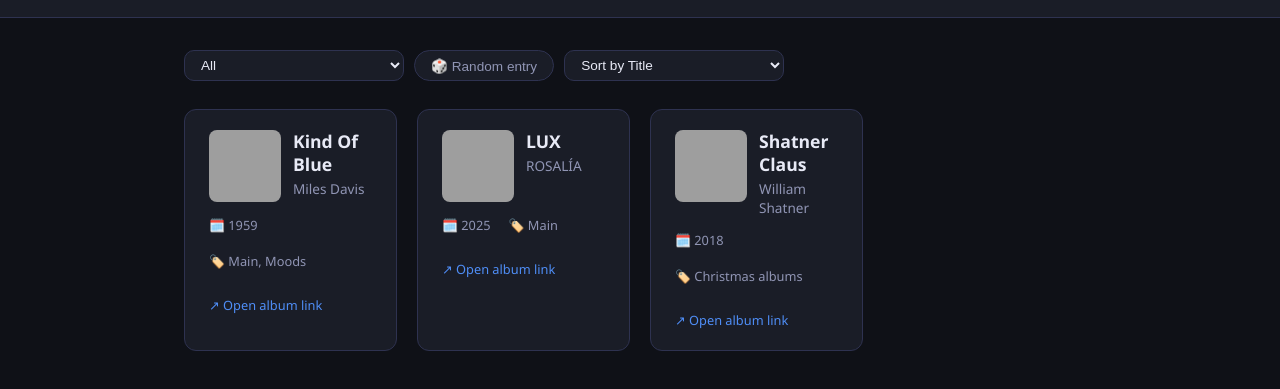
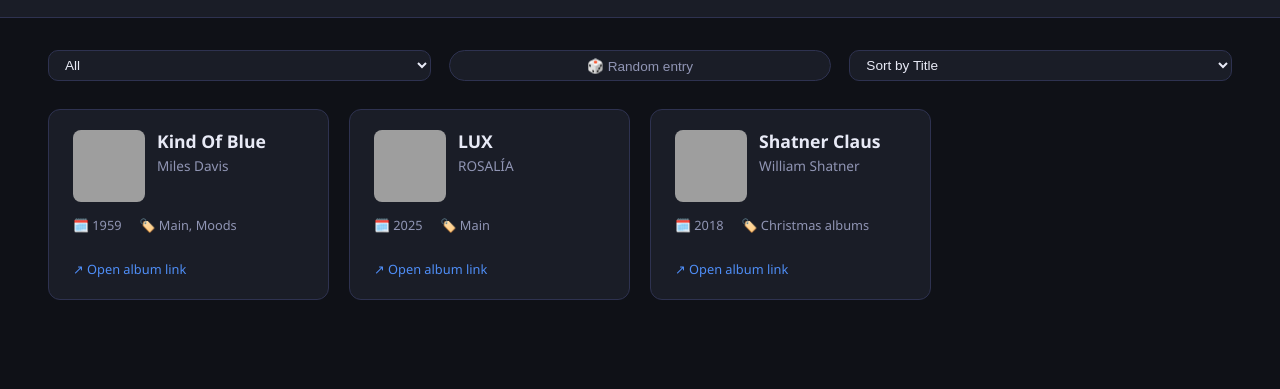
Before and after one commit to stopherjones/record-collection, a plain HTML site: page index.html in a window 1280 px wide. Shown: the part 77-466 px from the top of the page. Drawn offline with Linux system fonts and the light colour scheme; grey boxes are pictures that could not be loaded.

Commit message:
better width

```diff
--- a/style.css
+++ b/style.css
@@ -36,14 +36,18 @@
 header .logo { font-size: 2rem; }
 header .subtitle { color: var(--muted); font-size: 0.9rem; margin-top: 2px; }
 
-main { max-width: 960px; margin: 0 auto; padding: 32px 24px; }
+main { max-width: 1440px; margin: 0 auto; padding: 32px 24px; }
 
 /* ── Filters ── */
 .filters {
   display: flex;
-  gap: 10px;
-  margin-bottom: 28px;
+  gap: 12px;
+  margin: 0 auto 28px;
   flex-wrap: wrap;
+  width: min(100%, 1280px);
+}
+.filters > * {
+  flex: 1 1 240px;
 }
 .filter-btn {
   padding: 6px 16px;
@@ -76,7 +80,10 @@
 .cards { display: grid; gap: 20px; grid-template-columns: repeat(auto-fit, minmax(240px, 1fr)); }
 
 @media (min-width: 1200px) {
-  .cards { grid-template-columns: repeat(4, minmax(0, 1fr)); }
+  main { padding-left: 48px; padding-right: 48px; }
+  .cards { grid-template-columns: repeat(4, minmax(260px, 1fr)); }
+  .filters { gap: 18px; }
+  .filter-select { min-width: 280px; }
 }
 
 .card {
```
